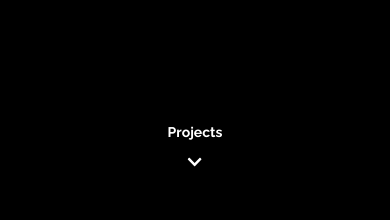
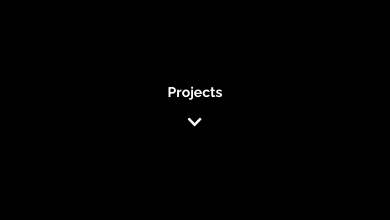
Before and after one commit to agrattan0820/portfolio-site, a Next.js app: page / in a window 390 px wide. Shown: the part 596-816 px from the top of the page. Built offline with nearby package versions, Linux system fonts and the light colour scheme.

Commit message:
Change the scroll position a tad

```diff
--- a/styles/Home.scss
+++ b/styles/Home.scss
@@ -86,6 +86,10 @@
         @media (max-width: 967px) {
           font-size: 0.875rem;
         }
+      }
+      @media (max-width: 967px) {
+        top: 85%;
+        transform: translate(-50%, -85%);
       }
     }
   }
```
